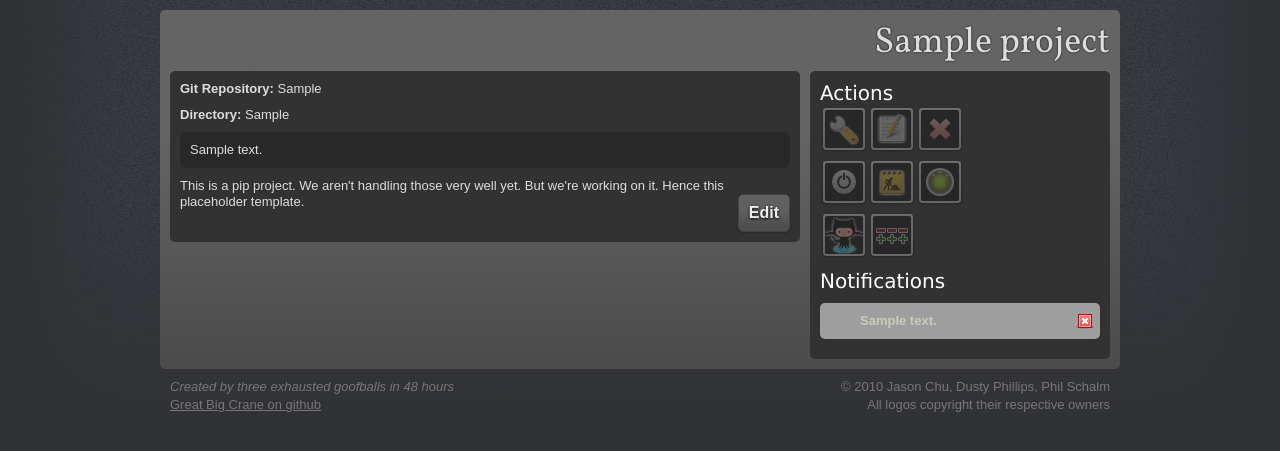
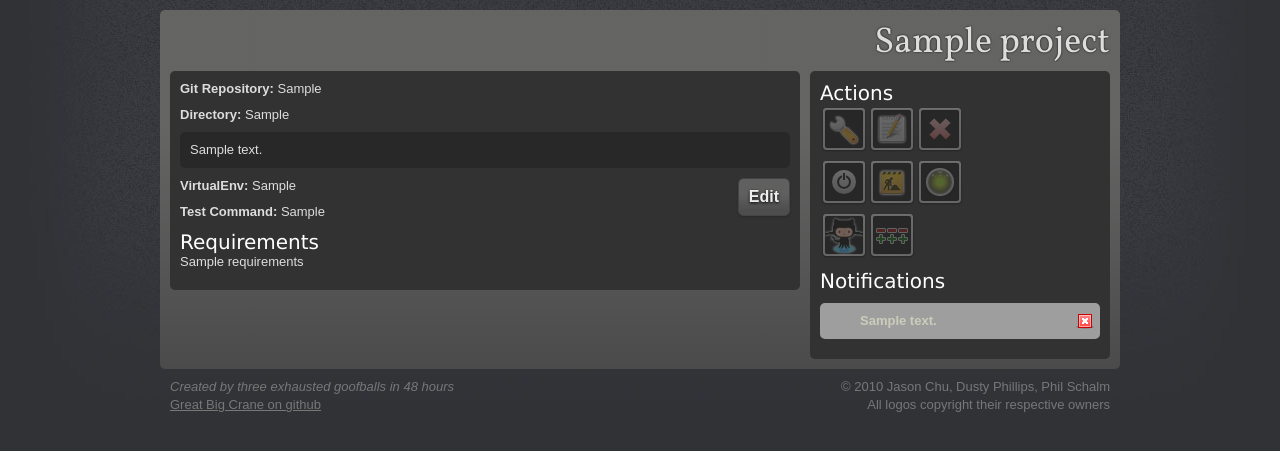
Before and after one commit to pnomolos/greatbigcrane, a Django app: template greatbigcrane/templates/project/project_detail.html in a window 1280 px wide. Shown: the part 120-571 px from the top of the page. Run offline with Django 3.2, Linux system fonts and the light colour scheme; the template is opened without the code that fills it: most values are stand-ins (such as "Sample title", 1, 10 or a date in 2020); some libraries are stand-ins or nearby versions; grey boxes are pictures that could not be loaded.

Commit message:
Show pip details on the detail page

```diff
--- a/greatbigcrane/templates/project/pip_detail.html
+++ b/greatbigcrane/templates/project/pip_detail.html
@@ -1,4 +1,8 @@
-This is a pip project. We aren't handling those very well yet.
+<a href="{% url edit_pip project.id %}" class="button right grey">Edit</a>
 
-But we're working on it. Hence this placeholder template.
-<a href="{% url edit_pip project.id %}" class="button right grey">Edit</a>
+<p><strong>VirtualEnv:</strong> {{project.pipproject.virtualenv_path}}</p>
+<p><strong>Test Command:</strong> {{project.pipproject.test_command}}</p>
+<h2>Requirements</h2>
+<p>
+{{project.pipproject.requirements|linebreaksbr}}
+</p>
```
